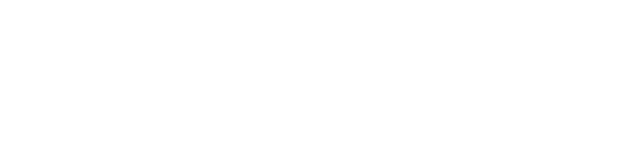
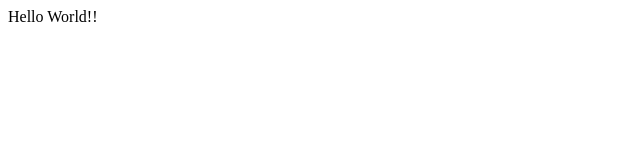
Before and after one commit to tom-iseki/git-practice, a plain HTML site: page index.html in a window 1280 px wide. Shown: the whole page, without its empty margins (0-640 px from the left). Drawn offline with Linux system fonts and the light colour scheme.

Commit message:
add contents!!

```diff
--- a/index.html
+++ b/index.html
@@ -1 +1,3 @@
-<html></html>
+<html>
+<body>Hello World!!</body>
+</html>
```
